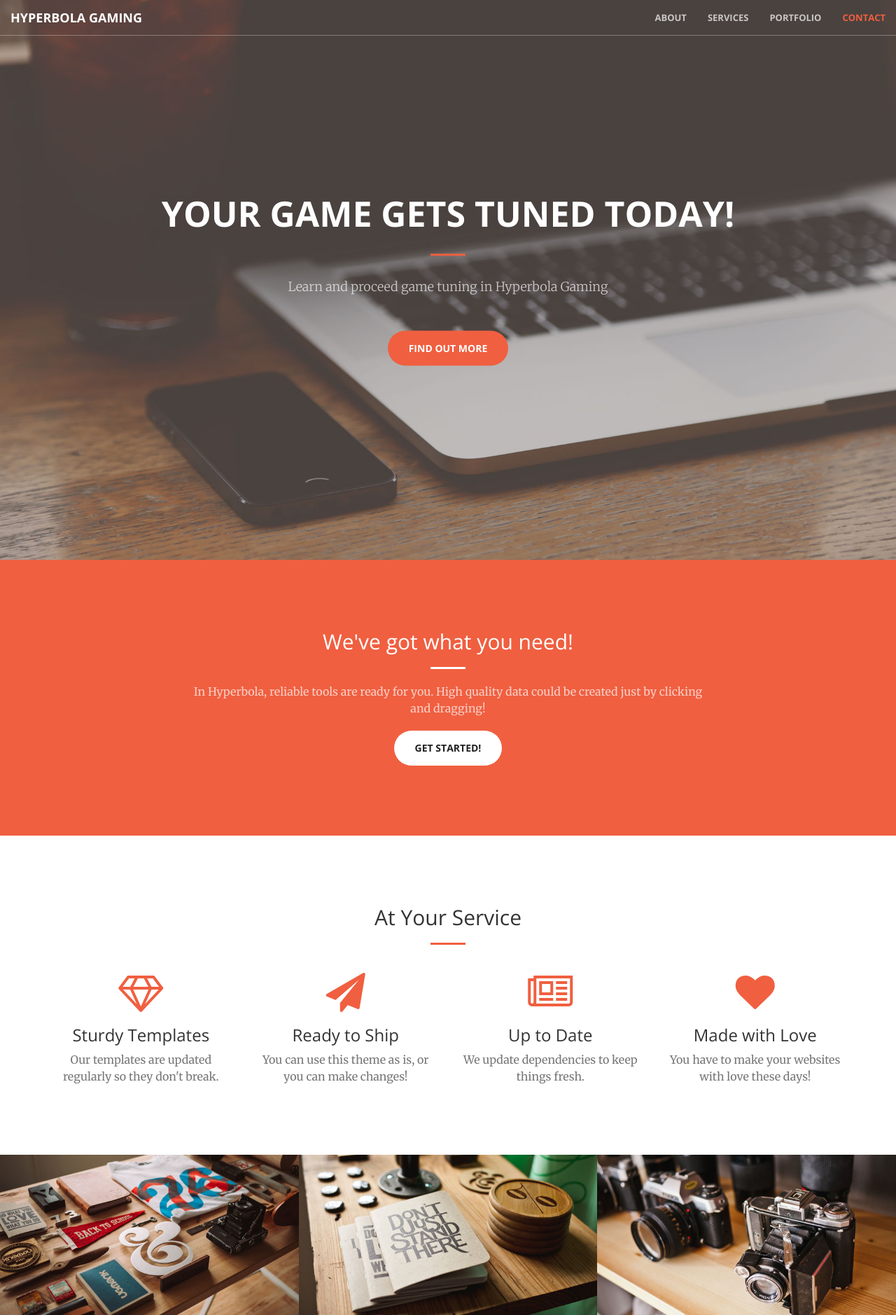
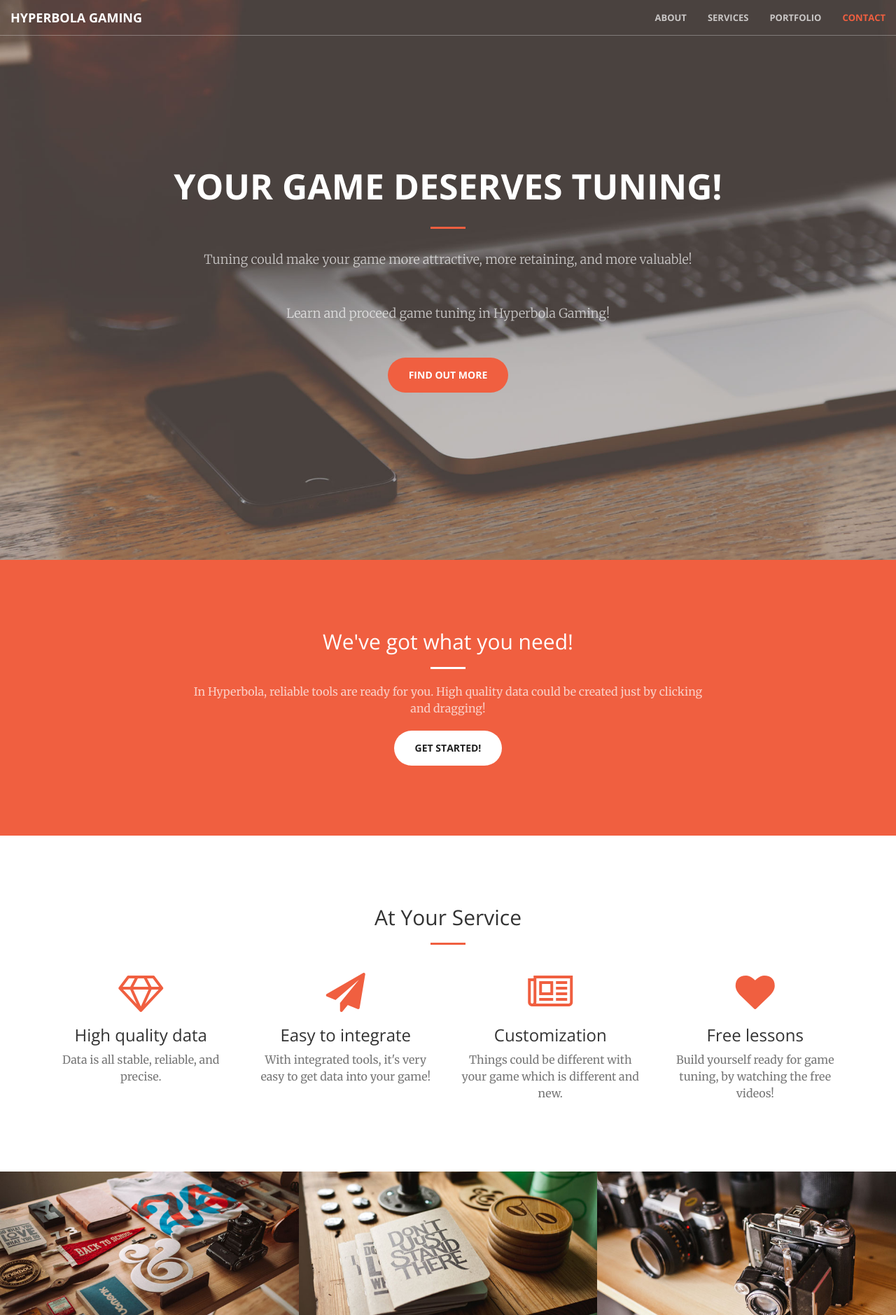
Before and after one commit to futouyiba/test_tuning, a Django app: page / in a window 1280 px wide. Shown: the top 1879 px of the page at 70% size. Run offline with Django 3.2, Linux system fonts and the light colour scheme; some libraries are stand-ins or nearby versions.

Commit message:
修改creative.html

```diff
--- a/templates/xp/creative.html
+++ b/templates/xp/creative.html
@@ -10,7 +10,7 @@
     <meta name="description" content="">
     <meta name="author" content="">
 
-    <title>Creative - Start Bootstrap Theme</title>
+    <title>Tune your game today!</title>
 
     <!-- Bootstrap Core CSS -->
     <link href="{% static "vendor/bootstrap/css/bootstrap.min.css"%}" rel="stylesheet">
@@ -72,9 +72,10 @@
     <header>
         <div class="header-content">
             <div class="header-content-inner">
-                <h1 id="homeHeading">Your game gets tuned today!</h1>
+                <h1 id="homeHeading">Your game deserves tuning!</h1>
                 <hr>
-                <p>Learn and proceed game tuning in Hyperbola Gaming</p>
+                <p>Tuning could make your game more attractive, more retaining, and more valuable!</p>
+                <p>Learn and proceed game tuning in Hyperbola Gaming!</p>
                 <a href="#about" class="btn btn-primary btn-xl page-scroll">Find Out More</a>
             </div>
         </div>
@@ -108,29 +109,29 @@
                 <div class="col-lg-3 col-md-6 text-center">
                     <div class="service-box">
                         <i class="fa fa-4x fa-diamond text-primary sr-icons"></i>
-                        <h3>Sturdy Templates</h3>
-                        <p class="text-muted">Our templates are updated regularly so they don't break.</p>
+                        <h3>High quality data</h3>
+                        <p class="text-muted">Data is all stable, reliable, and precise.</p>
                     </div>
                 </div>
                 <div class="col-lg-3 col-md-6 text-center">
                     <div class="service-box">
                         <i class="fa fa-4x fa-paper-plane text-primary sr-icons"></i>
-                        <h3>Ready to Ship</h3>
-                        <p class="text-muted">You can use this theme as is, or you can make changes!</p>
+                        <h3>Easy to integrate</h3>
+                        <p class="text-muted">With integrated tools, it's very easy to get data into your game!</p>
                     </div>
                 </div>
                 <div class="col-lg-3 col-md-6 text-center">
                     <div class="service-box">
                         <i class="fa fa-4x fa-newspaper-o text-primary sr-icons"></i>
-                        <h3>Up to Date</h3>
-                        <p class="text-muted">We update dependencies to keep things fresh.</p>
+                        <h3>Customization</h3>
+                        <p class="text-muted">Things could be different with your game which is different and new.</p>
                     </div>
                 </div>
                 <div class="col-lg-3 col-md-6 text-center">
                     <div class="service-box">
                         <i class="fa fa-4x fa-heart text-primary sr-icons"></i>
-                        <h3>Made with Love</h3>
-                        <p class="text-muted">You have to make your websites with love these days!</p>
+                        <h3>Free lessons</h3>
+                        <p class="text-muted">Build yourself ready for game tuning, by watching the free videos!</p>
                     </div>
                 </div>
             </div>
@@ -237,9 +238,9 @@
     <aside class="bg-dark">
         <div class="container text-center">
             <div class="call-to-action">
-                <h2>Free Download at Start Bootstrap!</h2>
-                <a href="http://startbootstrap.com/template-overviews/creative/" class="btn btn-default btn-xl sr-button">Download Now!</a>
-            </div>
+                <h2>View our integrated tools (coming soon...)</h2>
+<!--                 <a href="http://startbootstrap.com/template-overviews/creative/" class="btn btn-default btn-xl sr-button">Download Now!</a>
+ -->            </div>
         </div>
     </aside>
 
@@ -253,11 +254,11 @@
                 </div>
                 <div class="col-lg-4 col-lg-offset-2 text-center">
                     <i class="fa fa-phone fa-3x sr-contact"></i>
-                    <p>123-456-6789</p>
+                    <p>(+86)189-1029-4546</p>
                 </div>
                 <div class="col-lg-4 text-center">
                     <i class="fa fa-envelope-o fa-3x sr-contact"></i>
-                    <p><a href="mailto:your-email@your-domain.com">feedback@startbootstrap.com</a></p>
+                    <p><a href="mailto:futouyiba@gmail.com">futouyiba@gmail.com</a></p>
                 </div>
             </div>
         </div>
```
Also changed, not shown: 1 other file.
